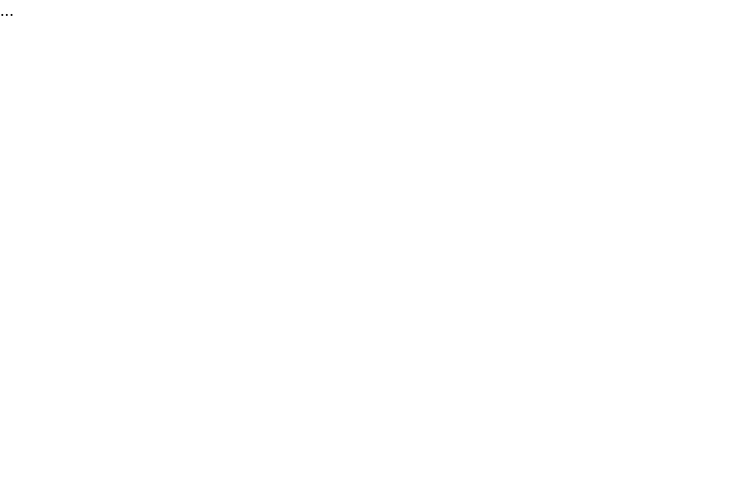
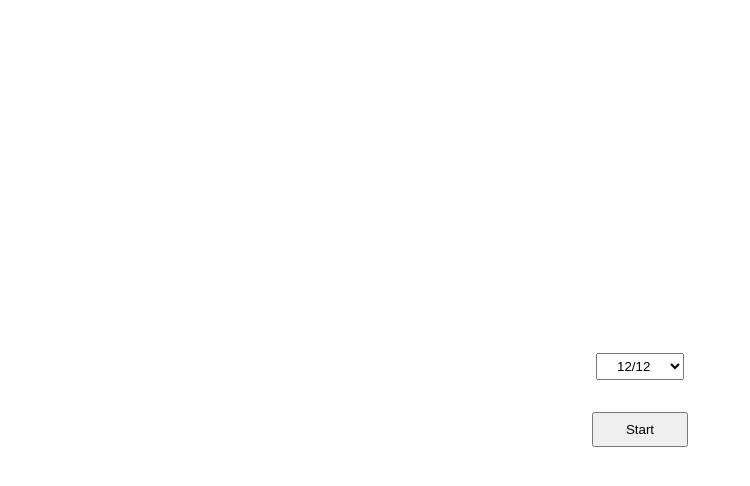
Before and after one commit to joaorodriguesjr/fasting, a Next.js app in the folder frontend/: page / in a window 1280 px wide. Shown: the top 486 px of the page, without its empty margins (0-750 px from the left). Built offline with nearby package versions, Linux system fonts and the light colour scheme.

Commit message:
Add initial prototype code

```diff
--- /dev/null
+++ b/frontend/src/components/Progress.tsx
@@ -0,0 +1,6 @@
+export default function Progress({ start, target }: { start: number, target: number }) {
+  const difference = Date.now() - start
+  const max = target * 1000 * 60 * 60
+
+  return <progress value={ difference } max={ max }></progress>
+}
--- /dev/null
+++ b/frontend/src/components/Stopwatch.tsx
@@ -0,0 +1,11 @@
+export default function Stopwatch({ activation }: { activation: number }) {
+  const difference = Date.now() - activation
+
+  const HH = String(Math.floor(difference / 1000 / 60 / 60)).padStart(2, '0')
+  const MM = String(Math.floor(difference / 1000 / 60 % 60)).padStart(2, '0')
+  const SS = String(Math.floor(difference / 1000 % 60     )).padStart(2, '0')
+
+  return <>
+    { HH }:{ MM }:{ SS }
+  </>
+}
--- /dev/null
+++ b/frontend/src/hooks/Storage.tsx
@@ -0,0 +1,21 @@
+import { useCallback, useEffect, useState } from 'react'
+
+export function useStorage<T>(key: string, initialValue: T): [T, (value: T) => void] {
+  const [ value, setValue ] = useState<T>(initialValue)
+
+  useEffect(() => {
+    try {
+      const item = window.localStorage.getItem(key)
+      if (item !== null) setValue(JSON.parse(item))
+    } catch (error) { console.error(error) }
+  }, [ key ])
+
+  const set = useCallback((value: T) => {
+    try {
+      window.localStorage.setItem(key, JSON.stringify(value))
+      setValue(value)
+    } catch (error) { console.error(error) }
+  }, [ key ])
+
+  return [ value, set ]
+}
--- /dev/null
+++ b/frontend/src/pages/index.module.css
@@ -0,0 +1,19 @@
+.container {
+  display: flex;
+  flex-direction: column;
+  align-items: center;
+  justify-content: center;
+
+  height: 100%;
+  font-size: 1.5rem;
+}
+
+.container select {
+  margin: 1.0rem 0;
+  padding: 0.25rem 1.0rem;
+}
+
+.container button {
+  margin: 1.0rem 0;
+  padding: 0.5rem 2.0rem;
+}
--- a/frontend/src/pages/index.tsx
+++ b/frontend/src/pages/index.tsx
@@ -1,7 +1,87 @@
+import { useCallback, useEffect, useState } from 'react'
 import type { NextPage } from 'next'
+import styles from './index.module.css'
+import { useStorage } from '@Hook/Storage'
+import Stopwatch from '@Component/Stopwatch'
+import Progress from '@Component/Progress'
+
+interface Fast {
+  start: number
+  finish: number
+}
+
+interface Fasts {
+  target: number
+  current: Fast | null
+  list: Fast[]
+}
 
 const Home: NextPage = () => {
-  return <>...</>
+  const [ reload, setReload ] = useState(0)
+  const [ fasts, setFasts ] = useStorage<Fasts>('fasts', { target: 12, current: null, list: [] })
+
+  const handleStart = useCallback(() => {
+    const fast = { start: Date.now(), finish: 0 }
+    fasts.list.push(fast)
+    fasts.current = fast
+    setFasts({ ...fasts })
+  }, [ fasts ])
+
+  const handleStop = useCallback(() => {
+    if (fasts.current === null) return
+
+    for (const fast of fasts.list) {
+      if (fast.start !== fasts.current.start) {
+        continue
+      }
+
+      fast.finish = Date.now()
+    }
+
+    fasts.current = null
+    setFasts({ ...fasts })
+  }, [ fasts ])
+
+  const handleProtocolChange = useCallback((event: React.ChangeEvent<HTMLSelectElement>) => {
+    const target = Number(event.target.value)
+    if (target === fasts.target) return
+
+    setFasts({ ...fasts, target })
+  }, [ fasts ])
+
+  useEffect(() => {
+    const timeout = setTimeout(() => {
+      setReload(Date.now())
+    }, 1000)
+
+    return () => clearTimeout(timeout)
+  }, [ reload ])
+
+  return <>
+    <div className={styles.container}>
+      <select onChange={handleProtocolChange} value={ fasts.target }>
+        <option value="12">12/12</option>
+        <option value="14">14/10</option>
+        <option value="16">16/08</option>
+        <option value="18">18/06</option>
+        <option value="20">20/04</option>
+        <option value="22">22/02</option>
+        <option value="24">24/00</option>
+      </select>
+      {
+        fasts.current
+        ? <>
+            <Progress start={fasts.current.start} target={fasts.target} />
+            <Stopwatch activation={ fasts.current.start } />
+            <button onClick={handleStop}>Stop</button>
+          </>
+        : <button onClick={handleStart}>Start</button>
+      }
+      {/* <pre>
+        { JSON.stringify(fasts, null, 2) }
+      </pre> */}
+    </div>
+  </>
 }
 
 export default Home
--- a/frontend/src/styles/globals.css
+++ b/frontend/src/styles/globals.css
@@ -4,6 +4,10 @@ body {
   margin: 0;
   font-family: -apple-system, BlinkMacSystemFont, Segoe UI, Roboto, Oxygen,
     Ubuntu, Cantarell, Fira Sans, Droid Sans, Helvetica Neue, sans-serif;
+}
+
+html, body, #__next {
+  height: 100%;
 }
 
 a {
```
